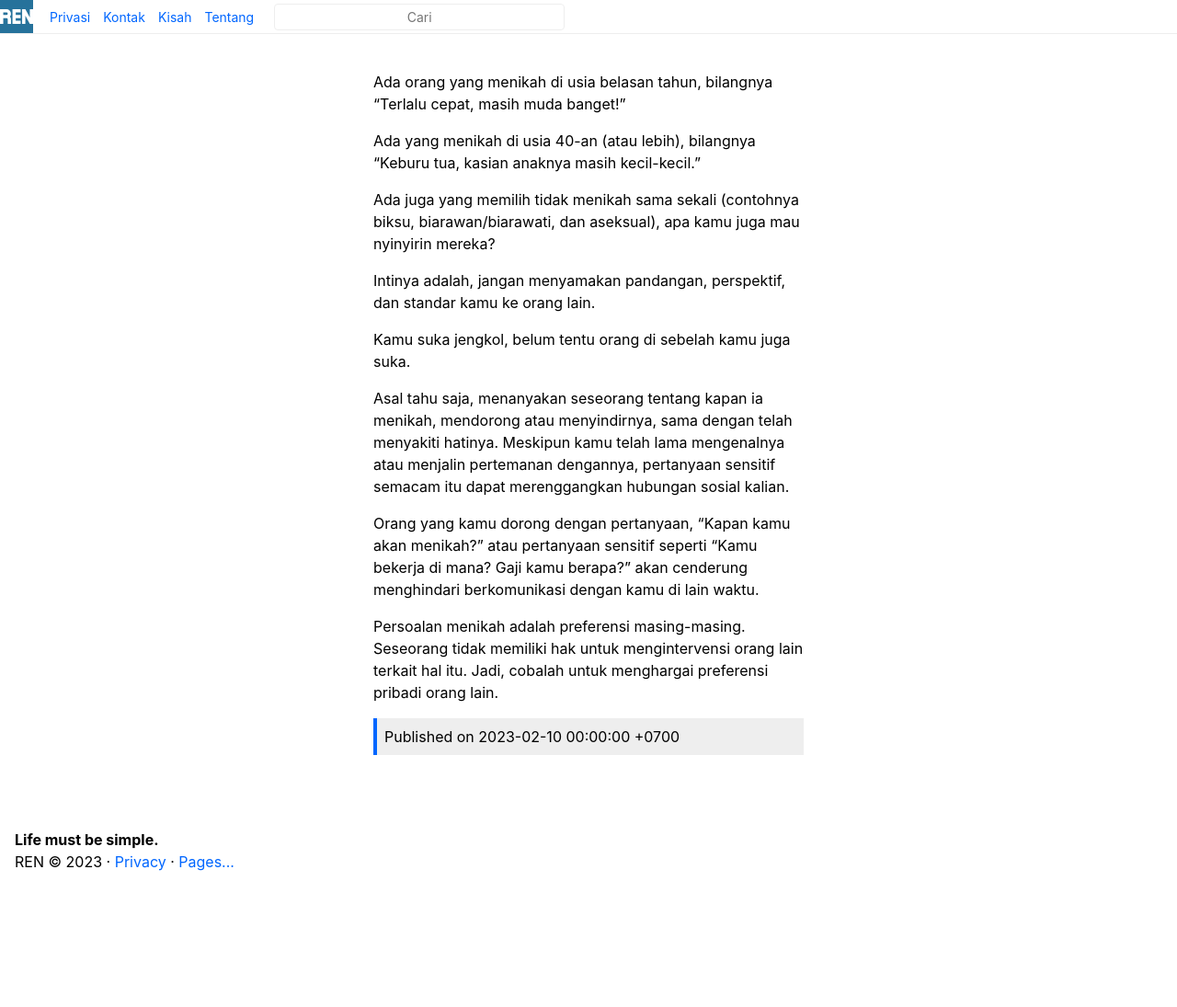
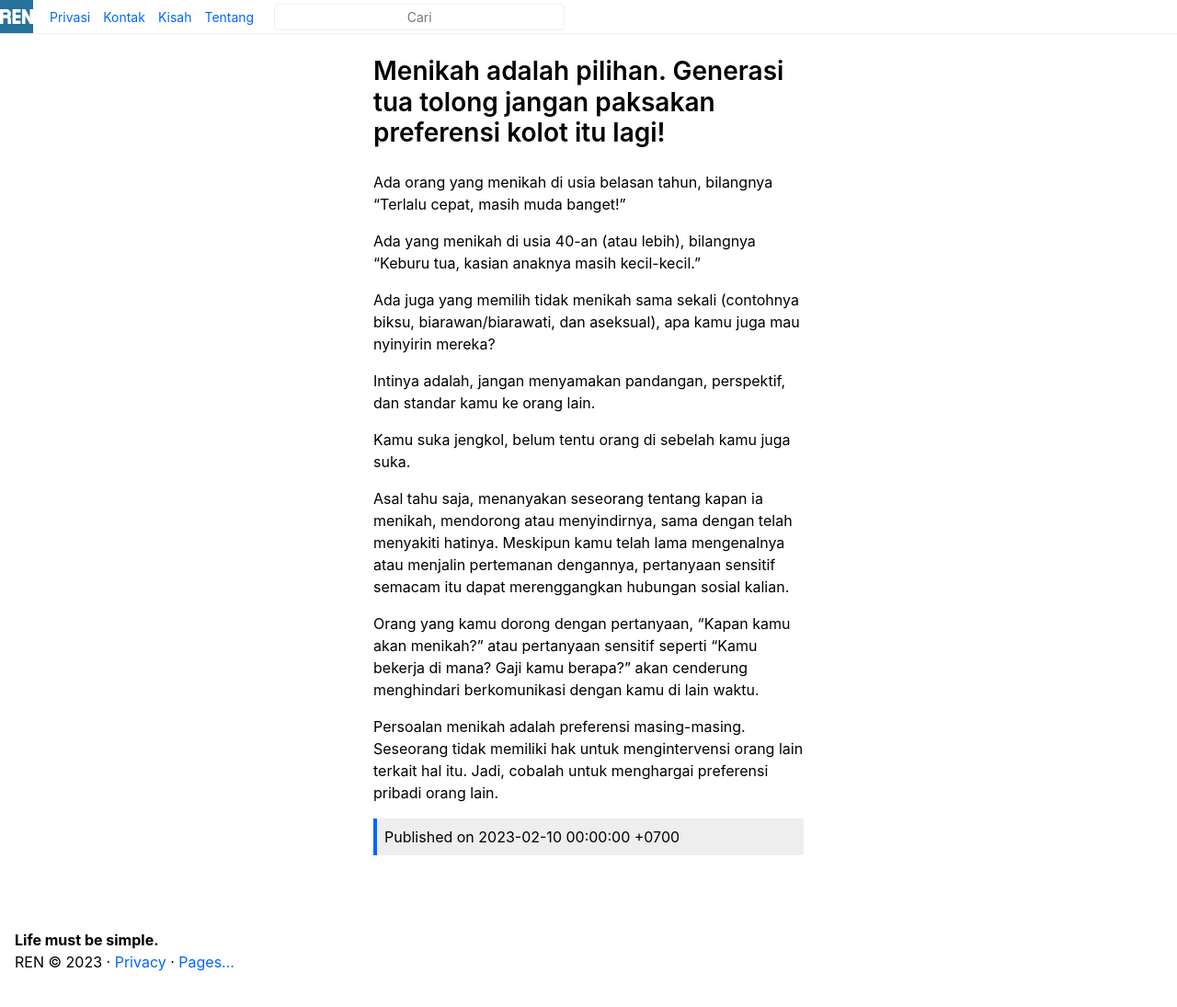
Before and after one commit to ren-id/blog, a Jekyll site: the page built from docs/_posts/2023-02-10-menikah-adalah-pilihan.md, in a window 1280 px wide and 1106 px high. Shown: the top 1095 px of the window at 92% size. Built offline with Jekyll 4.4.1, drawn with Linux system fonts in a browser that asks for light colours; our own code applies the rules of GitHub Pages for plain Markdown files; comment, search, counter and statistics services are not loaded.

Commit message:
Update 2023-02-10-menikah-adalah-pilihan.md

```diff
--- a/docs/_posts/2023-02-10-menikah-adalah-pilihan.md
+++ b/docs/_posts/2023-02-10-menikah-adalah-pilihan.md
@@ -1,9 +1,11 @@
 ---
 title: "Menikah adalah pilihan. Generasi tua tolong jangan paksakan preferensi kolot itu lagi!"
 description: "Menyoal tentang pilihan hidup, seringkali generasi tua suka memaksakan pandangan mereka ke orang yang lebih muda, termasuk persoalan menikah. Generasi yang lebih muda hampir-hampir selalu terprovokasi dengan pertanyaan seperti, 'Kapan kamu akan menikah?' Itu adalah pertanyaan menggelikan, yang kalau boleh, dibalas dengan pertanyaan, 'Kapan bapak/ibu akan mati?'"
-categories: article
+categories: artikel
 date: 2023-02-10
 ---
+# Menikah adalah pilihan. Generasi tua tolong jangan paksakan preferensi kolot itu lagi!
+
 Ada orang yang menikah di usia belasan tahun, bilangnya "Terlalu cepat, masih muda banget!"
 
 Ada yang menikah di usia 40-an (atau lebih), bilangnya "Keburu tua, kasian anaknya masih kecil-kecil."
```
